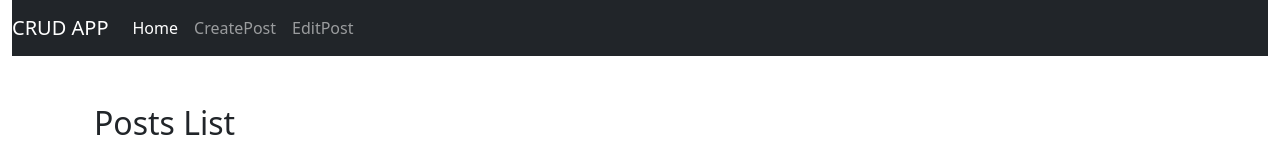
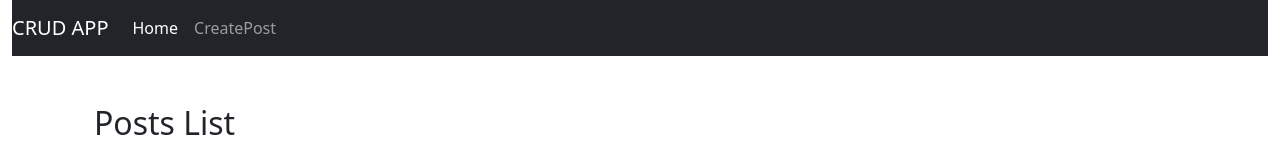
Before and after one commit to balamurugan9655/React-MySQL-CRUD-Client, a React (Create React App) app: page / in a window 1280 px wide. Shown: the top 160 px of the page. Built offline with nearby package versions, Linux system fonts and the light colour scheme; no server answers.

Commit message:
update commit

```diff
--- a/src/NavBar.js
+++ b/src/NavBar.js
@@ -16,9 +16,9 @@ const NavigationBar=()=>{
                     <LinkContainer to="/create">
                      <Nav.Link>CreatePost</Nav.Link>
                     </LinkContainer>
-                    <LinkContainer to="/edit/:id">
+                    {/* <LinkContainer to="/edit/:id">
                      <Nav.Link>EditPost</Nav.Link>
-                    </LinkContainer>
+                    </LinkContainer> */}
                 </Nav>
             </Navbar.Collapse>
         </Navbar>
```
